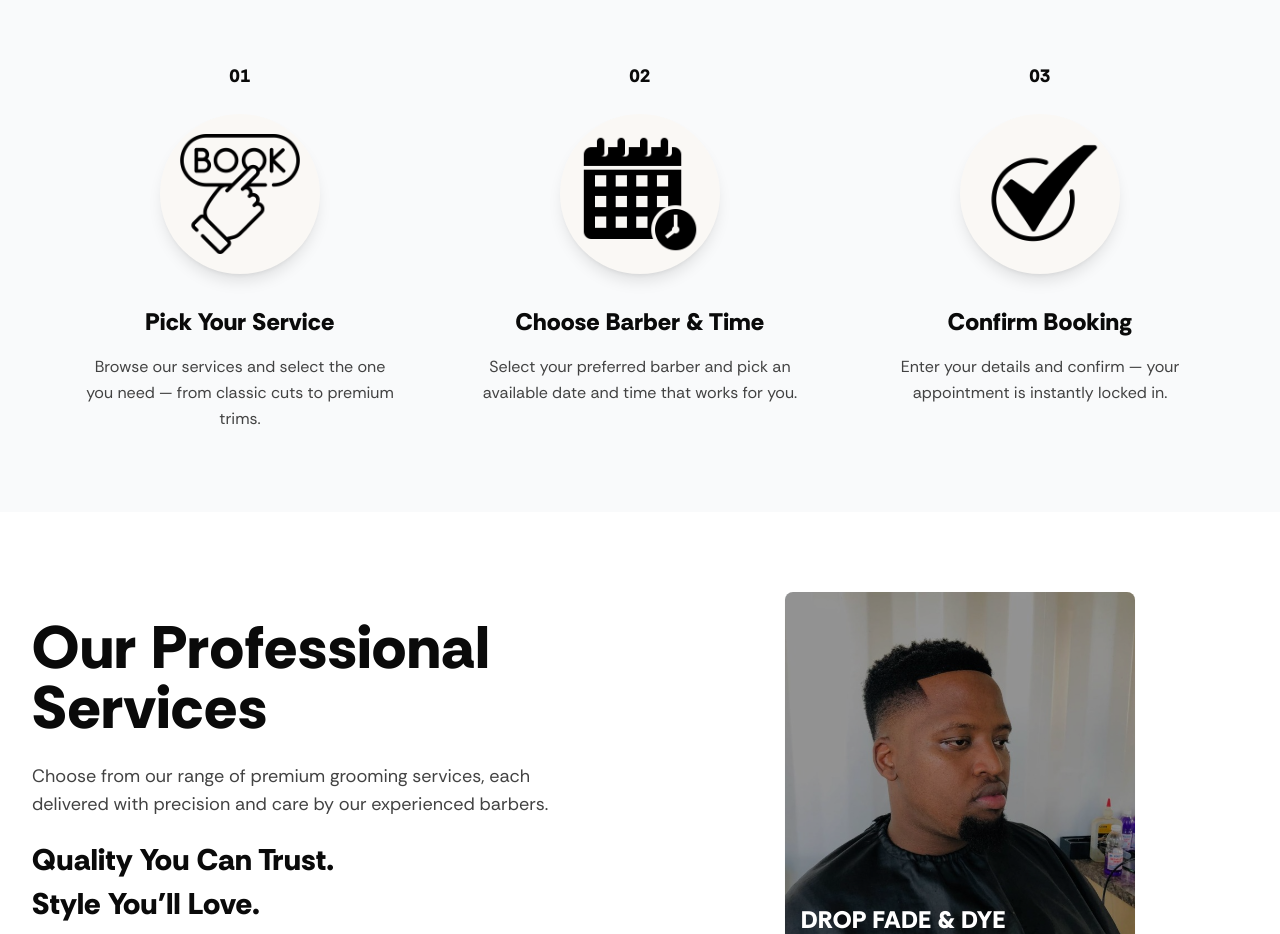
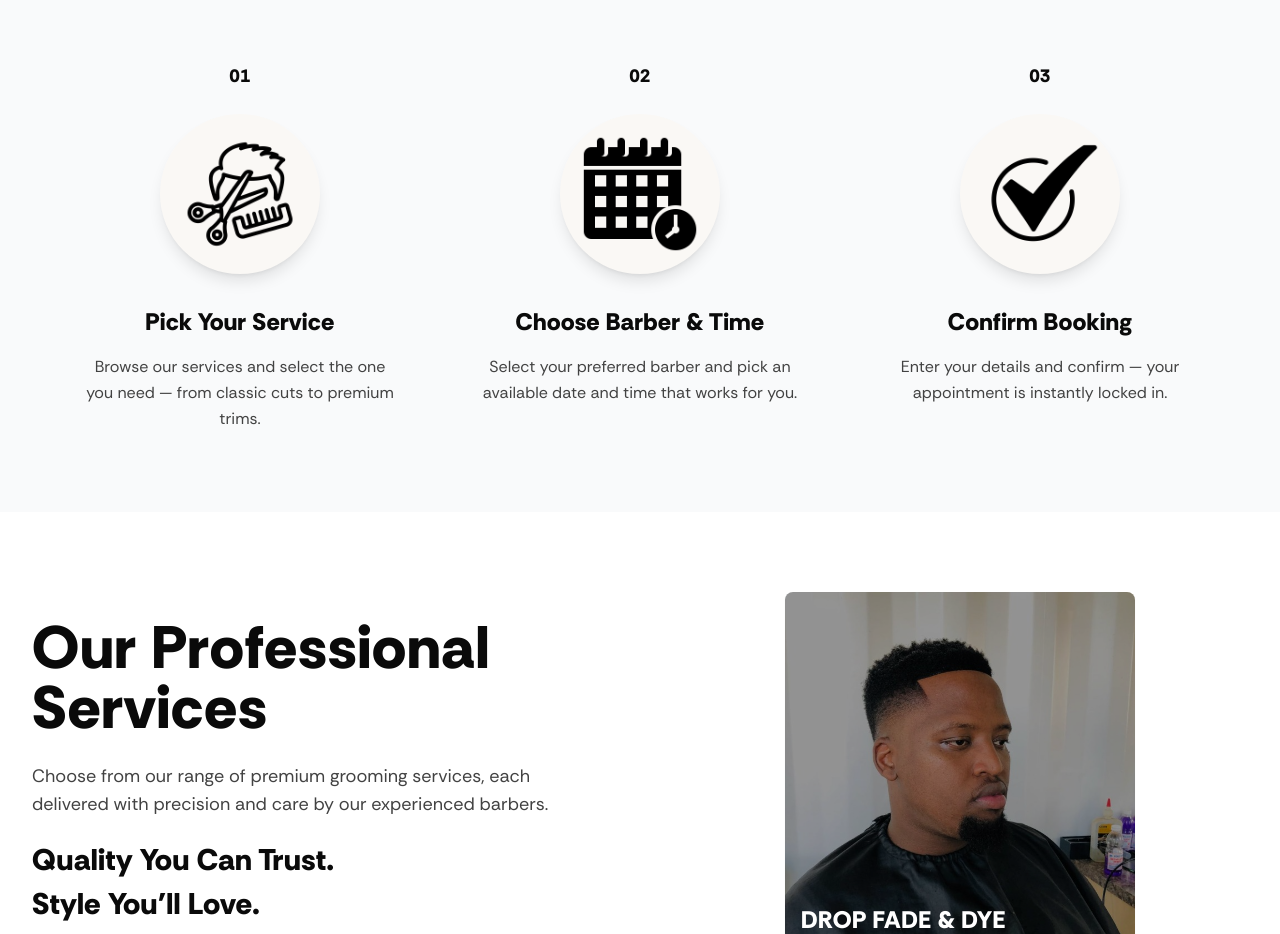
Before and after one commit to kaikhaya123/Real_Barbers, a Next.js app: page / in a window 1280 px wide. Shown: the part 4540-5474 px from the top of the page. Built offline with nearby package versions, Linux system fonts and the light colour scheme.

Commit message:
Commit recent changes

```diff
--- a/components/home/HowItWorks.tsx
+++ b/components/home/HowItWorks.tsx
@@ -7,7 +7,7 @@ import Section from "@/components/ui/Section"
 const steps = [
   {
     number: "01",
-    iconImage: "/Icons/booking.png",
+    iconImage: "/Icons/barber.png",
     title: "Pick Your Service",
     description: "Browse our services and select the one you need — from classic cuts to premium trims.",
   },
```
Also changed, not shown: public/Icons/barber.png (added).
